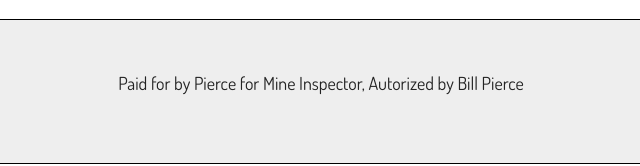
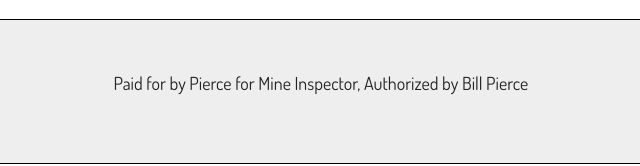
Before and after one commit to whitehattechnologies/azmineinspector, a plain HTML site: page FamilyLife.html in a window 1280 px wide. Shown: the part 814-980 px from the top of the page, 319-959 px from the left. Drawn offline with nearby package versions, Linux system fonts and the light colour scheme.

```diff
--- a/FamilyLife.html
+++ b/FamilyLife.html
@@ -85,7 +85,7 @@
 <div id="custom-html-u" custom-code="true" data-rv-view="803"><section class="mbr-section" data-rv-view="41">
    <div class="mbr-section__container container mbr-section__container--isolated">
 
-           <div class="clearbox"><p>Paid for by Pierce for Mine Inspector, Autorized by Bill Pierce</p></div>
+           <div class="clearbox"><p>Paid for by Pierce for Mine Inspector, Authorized by Bill Pierce</p></div>
    </div>
 </section></div>
 
```
Also changed, not shown: MineInspectorInfo.html (+1 -1 lines), MyQualifications.html (+1 -1 lines), index.html (+1 -1 lines), 1 other file.
